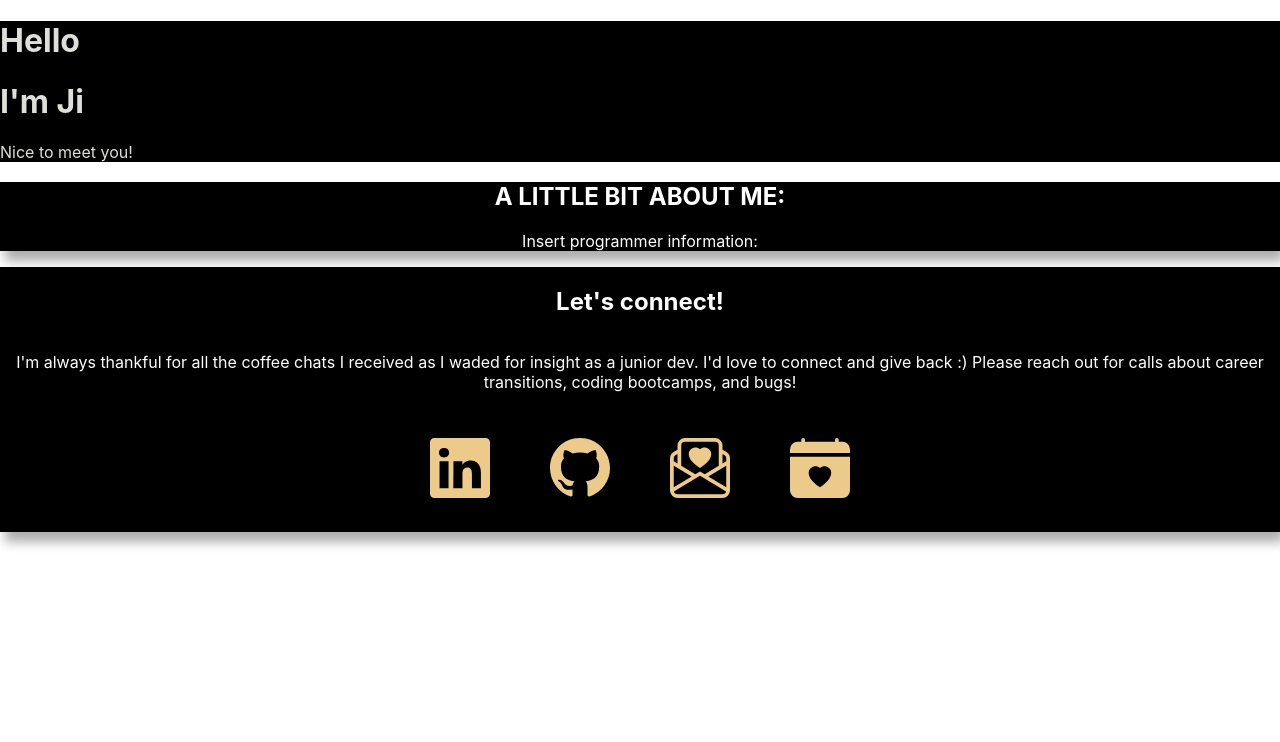
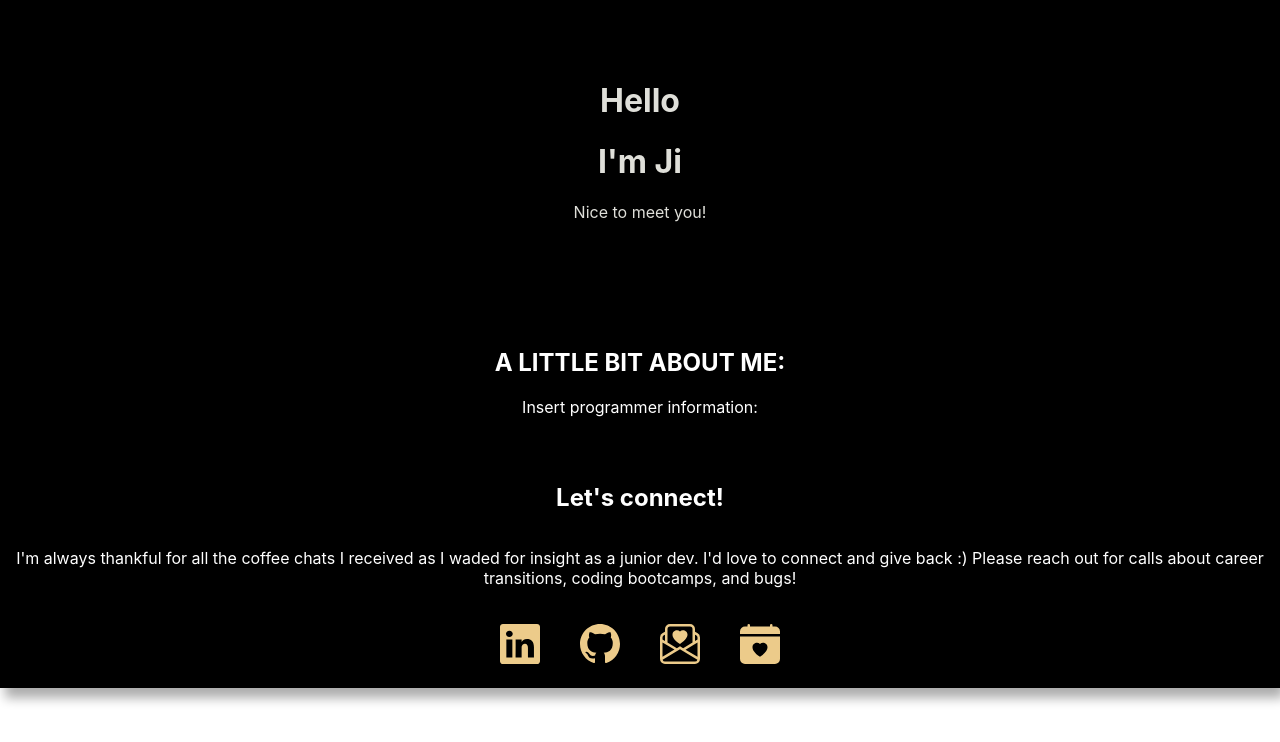
Before and after one commit to typingtrex/typingtrex.github.io, a React (Create React App) app: page / in a window 1280 px wide. Shown: the top 742 px of the page. Built offline with nearby package versions, Linux system fonts and the light colour scheme.

Commit message:
changed padding css

```diff
--- a/src/components/Contact.js
+++ b/src/components/Contact.js
@@ -6,7 +6,6 @@ import {
   CalendarHeartFill,
 } from 'react-bootstrap-icons';
 import '../styles/contact.css';
-import { HeartFill } from 'react-bootstrap-icons';
 
 export function Contact() {
   return (
--- a/src/styles/about.css
+++ b/src/styles/about.css
@@ -3,10 +3,11 @@
   box-shadow: 5.4px 10.7px 10.7px hsl(0deg 0% 0% / 0.33);
   background-color: black;
   color: white;
+  padding: 30px;
 }
 
-@media screen and (max-width: 600px) {
+/* @media screen and (max-width: 600px) {
   .aboutme {
     padding-top: 150px;
   }
-}
+} */
--- a/src/styles/contact.css
+++ b/src/styles/contact.css
@@ -15,9 +15,9 @@
 .icon {
   color: #eccb8a;
   padding: 0.5em;
-  font-size: 60px;
+  font-size: 40px;
 }
 
 .icon:hover {
-  color: #f6a606;
+  color: #f68a06;
 }
--- a/src/styles/welcome.css
+++ b/src/styles/welcome.css
@@ -1,4 +1,12 @@
 .welcomecontainer {
+  text-align: center;
   background-color: black;
   color: rgb(223, 223, 217);
+  padding: 60px;
 }
+
+/* @media screen and (max-width: 600px) {
+  .aboutme {
+    padding-top: 150px;
+  }
+} */
```
